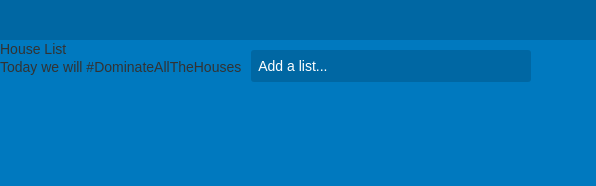
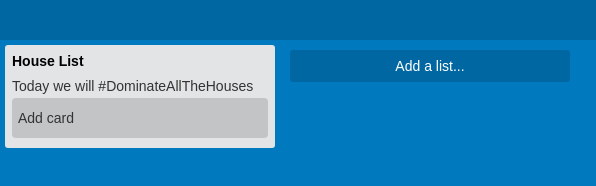
Before and after one commit to pratouis/horizon_projects, a plain HTML site: page horello/index.html in a window 1280 px wide. Shown: the full height of the page, 0-596 px from the left. Drawn offline with Linux system fonts and the light colour scheme.

Commit message:
implementing button formatting

```diff
--- a/horello/css/style.css
+++ b/horello/css/style.css
@@ -68,7 +68,8 @@ a {
   width: 280px;
   padding: 7px;
   border: 0px;
-  display:flex;
+
+
 }
 
 .add-list:hover {
@@ -97,32 +98,47 @@ a {
 
 .list {
   box-sizing: border-box;
+  width: 270px;
+  padding: 0.5em;
+  margin: 5px 5px;
+  border-radius: 3px;
+  background: #e2e4e6;
+  display: flex;
+  flex-direction: column;
   max-height: 100%;
-
-  /** PART 2 CSS here */
 }
 
 .list-header {
   display: block;
   position: relative;
-
-  /** PART 2 CSS here */
+  margin-bottom: .5em;
+  color: black;
+  font-weight: 700;
 }
 
 .list-footer {
-  /** PART 2 CSS here */
+  font-weight: 500;
+
 }
 
 .list-title {
-  /** PART 2 CSS here */
+  left: 0;
 }
 
 .add-card {
-  /** PART 2 CSS here */
+  height: 40px;
+  border-radius: 4px;
+  text-align: left;
+  background: rgba(16,16,16,0.15);
+  color: #333;
+  margin: 3px 0;
+  width: 100%;
+  border: none;
+  outline: none;
 }
 
 .add-card:hover {
-  /** PART 2 CSS here */
+  background: rgba(96,96,96,0.15);
 }
 
 
--- a/horello/index.html
+++ b/horello/index.html
@@ -36,7 +36,7 @@
         </div>
         <div class="list-footer">
           <!-- PART 2. Add card button -->
-
+          <button class="add-card">Add card</button>
           <!-- PART 4. Collapse -->
         </div>
       </div>
```
